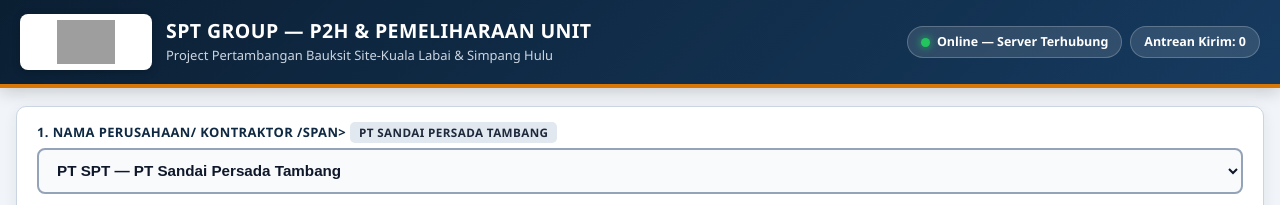
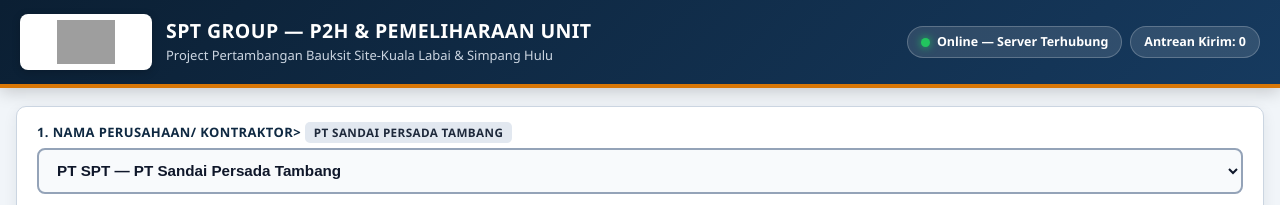
Before and after one commit to Symbian041/P2H-SPT-Group, a plain HTML site: page index.html in a window 1280 px wide. Shown: the top 205 px of the page. Drawn offline with Linux system fonts and the light colour scheme; grey boxes are pictures that could not be loaded.

Commit message:
Update index.html

```diff
--- a/index.html
+++ b/index.html
@@ -1100,7 +1100,7 @@
         <!-- ROW 1: PERUSAHAAN -->
         <div class="selector-row">
           <div class="selector-label">
-            <span>1. Nama Perusahaan/ Kontraktor /span>
+            <span>1. Nama Perusahaan/ Kontraktor>
             <span class="selector-tag" id="companyFullBadge">PT Sandai Persada Tambang</span>
           </div>
           <select id="companyDropdown" class="custom-select" onchange="onCompanyChange()">
```
